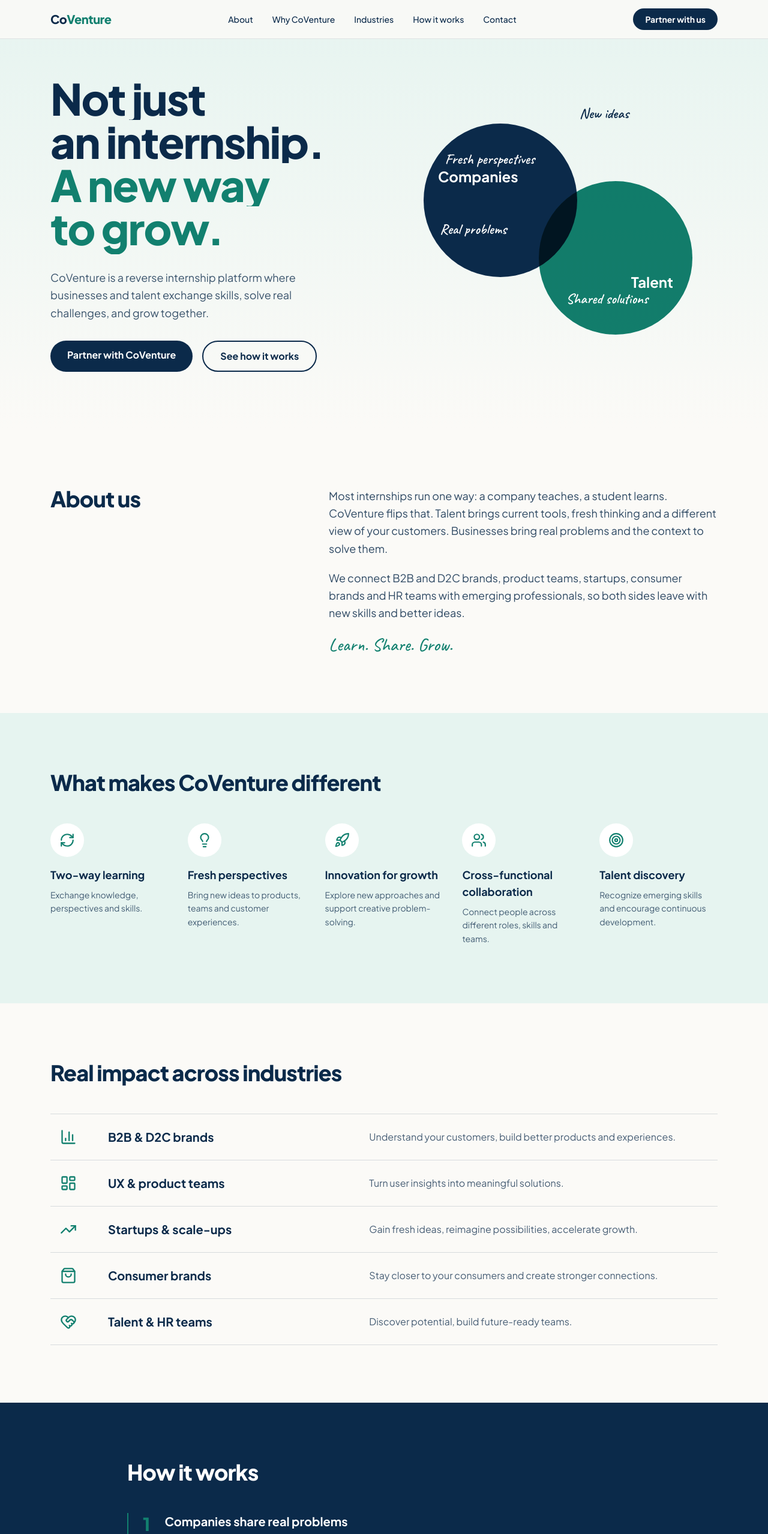
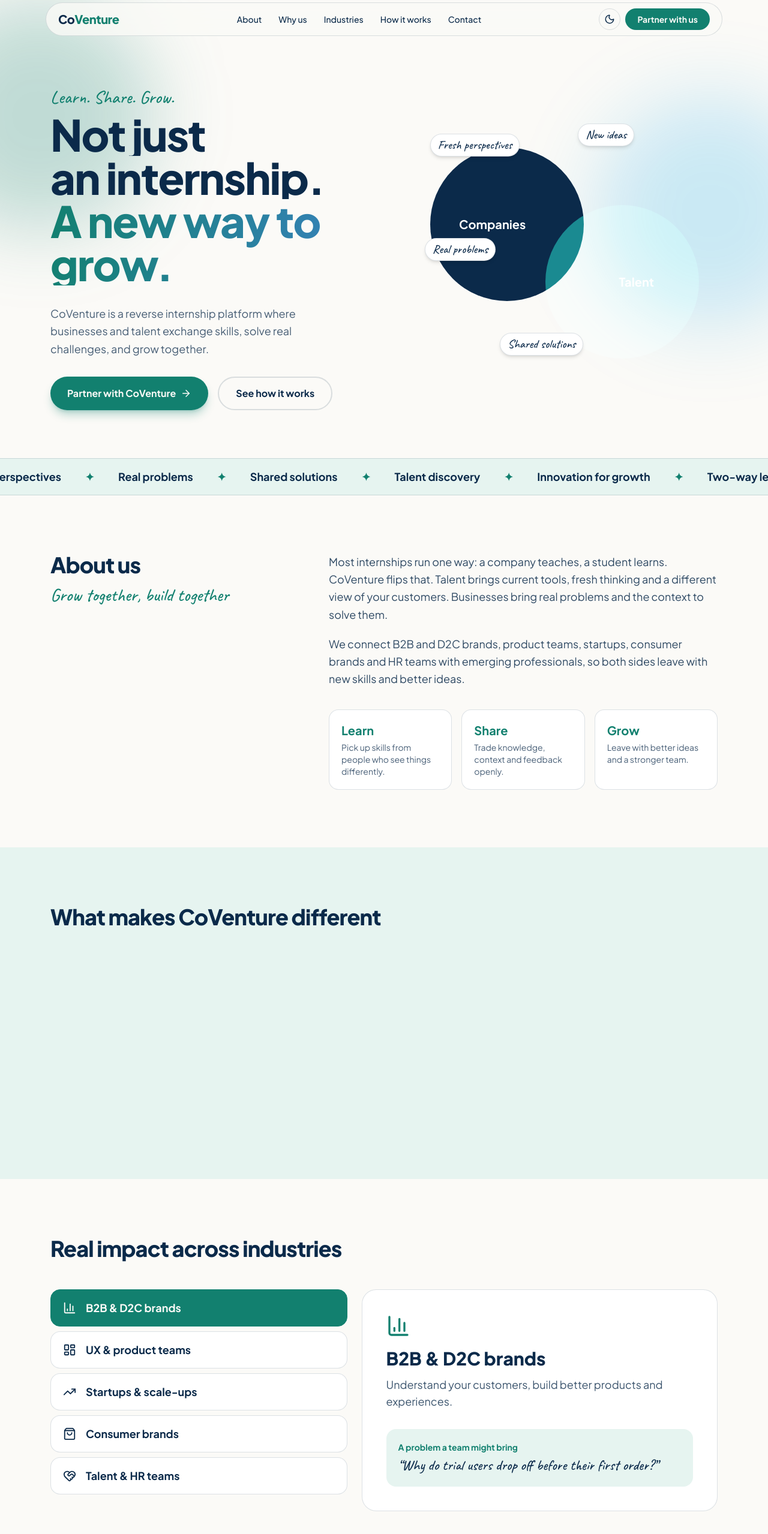
Before and after one commit to piyushsupekar/Coventure, a React (Vite) app: page / in a window 1280 px wide. Shown: the top 2558 px of the page at 60% size. Built offline with nearby package versions, Linux system fonts and the light colour scheme; the HTML template or start-up script is replaced by a standard one.

Commit message:
Merge enhanced CoVenture site design

```diff
--- a/index.html
+++ b/index.html
@@ -5,6 +5,9 @@
     <meta name="viewport" content="width=device-width, initial-scale=1" />
     <meta name="description" content="CoVenture is a reverse internship platform where businesses and talent exchange skills, solve real challenges, and grow together." />
     <title>CoVenture – Grow together, build together</title>
+    <script>
+      try { var t = localStorage.getItem('cv-theme') || (matchMedia('(prefers-color-scheme: dark)').matches ? 'dark' : 'light'); document.documentElement.dataset.theme = t } catch (e) {}
+    </script>
     <link rel="preconnect" href="https://fonts.googleapis.com" />
     <link rel="preconnect" href="https://fonts.gstatic.com" crossorigin />
     <link href="https://fonts.googleapis.com/css2?family=Caveat:wght@500;700&family=Plus+Jakarta+Sans:wght@400;500;700;800&display=swap" rel="stylesheet" />
--- a/src/App.jsx
+++ b/src/App.jsx
@@ -1,7 +1,7 @@
 import { useEffect, useRef, useState } from 'react'
 import gsap from 'gsap'
 import { ScrollTrigger } from 'gsap/ScrollTrigger'
-import { RefreshCw, Lightbulb, Rocket, Users, Target, BarChart3, LayoutDashboard, TrendingUp, ShoppingBag, HeartHandshake, Menu, X } from 'lucide-react'
+import { RefreshCw, Lightbulb, Rocket, Users, Target, BarChart3, LayoutDashboard, TrendingUp, ShoppingBag, HeartHandshake, Menu, X, Sun, Moon, Check, ArrowRight } from 'lucide-react'
 
 gsap.registerPlugin(ScrollTrigger)
 
@@ -12,131 +12,144 @@
   { icon: Users, title: 'Cross-functional collaboration', text: 'Connect people across different roles, skills and teams.' },
   { icon: Target, title: 'Talent discovery', text: 'Recognize emerging skills and encourage continuous development.' },
 ]
-
 const industries = [
-  { icon: BarChart3, title: 'B2B & D2C brands', text: 'Understand your customers, build better products and experiences.' },
-  { icon: LayoutDashboard, title: 'UX & product teams', text: 'Turn user insights into meaningful solutions.' },
-  { icon: TrendingUp, title: 'Startups & scale-ups', text: 'Gain fresh ideas, reimagine possibilities, accelerate growth.' },
-  { icon: ShoppingBag, title: 'Consumer brands', text: 'Stay closer to your consumers and create stronger connections.' },
-  { icon: HeartHandshake, title: 'Talent & HR teams', text: 'Discover potential, build future-ready teams.' },
+  { icon: BarChart3, title: 'B2B & D2C brands', text: 'Understand your customers, build better products and experiences.', ex: 'Why do trial users drop off before their first order?' },
+  { icon: LayoutDashboard, title: 'UX & product teams', text: 'Turn user insights into meaningful solutions.', ex: 'How can onboarding feel obvious to a first-time user?' },
+  { icon: TrendingUp, title: 'Startups & scale-ups', text: 'Gain fresh ideas, reimagine possibilities, accelerate growth.', ex: 'Which new audience should we test next quarter?' },
+  { icon: ShoppingBag, title: 'Consumer brands', text: 'Stay closer to your consumers and create stronger connections.', ex: 'What do younger shoppers expect from our packaging and app?' },
+  { icon: HeartHandshake, title: 'Talent & HR teams', text: 'Discover potential, build future-ready teams.', ex: 'How do we spot emerging skills before we hire?' },
 ]
-
 const steps = [
   { title: 'Companies share real problems', text: 'Teams bring live challenges: a product question, a customer gap, a growth goal.' },
   { title: 'Talent brings fresh thinking', text: 'Emerging professionals propose ideas and solutions from a different angle.' },
   { title: 'Both sides teach and learn', text: 'Skills, context and feedback flow in both directions throughout the project.' },
   { title: 'Everyone grows', text: 'Companies ship better ideas. Talent builds proof of skill and a network.' },
 ]
-
-const links = [['About', '#about'], ['Why CoVenture', '#different'], ['Industries', '#industries'], ['How it works', '#how'], ['Contact', '#contact']]
-
+const forCompanies = ['Fresh ideas on real products and customers', 'Early sight of emerging skills', 'Cross-team collaboration on live problems']
+const forTalent = ['Work on real challenges, not busywork', 'Mentorship and feedback from teams', 'Proof of skill you can show']
+const words = ['Two-way learning', 'Fresh perspectives', 'Real problems', 'Shared solutions', 'Talent discovery', 'Innovation for growth']
+const links = [['About', '#about'], ['Why us', '#different'], ['Industries', '#industries'], ['How it works', '#how'], ['Contact', '#contact']]
 const emailHref = 'mailto:?subject=Partnering%20with%20CoVenture&body=Hi%20CoVenture%20team%2C%0A%0AI%27d%20like%20to%20learn%20more%20about%20partnering%20with%20CoVenture.%0A'
-
-const heroNotes = [
-  { text: 'New ideas', className: 'left-[58%] top-[2%] text-ink' },
-  { text: 'Fresh perspectives', className: 'left-[8%] top-[20%] text-white' },
-  { text: 'Real problems', className: 'left-[6%] top-[48%] text-white' },
-  { text: 'Shared solutions', className: 'left-[53%] top-[76%] text-white' },
-]
 
 export default function App() {
   const root = useRef(null)
   const [open, setOpen] = useState(false)
+  const [active, setActive] = useState(0)
+  const [theme, setTheme] = useState(() => document.documentElement.dataset.theme || 'light')
+
+  const toggleTheme = () => {
+    const next = theme === 'dark' ? 'light' : 'dark'
+    setTheme(next)
+    document.documentElement.dataset.theme = next
+    try { localStorage.setItem('cv-theme', next) } catch (e) {}
+  }
 
   useEffect(() => {
-    const reduce = window.matchMedia('(prefers-reduced-motion: reduce)').matches
+    const reduce = matchMedia('(prefers-reduced-motion: reduce)').matches
     const ctx = gsap.context(() => {
       if (reduce) return
-      // One orchestrated hero entrance
       gsap.timeline({ defaults: { ease: 'power3.out' } })
-        .from('.hero-line', { yPercent: 110, opacity: 0, duration: 0.9, stagger: 0.14 })
-        .from('.hero-sub', { y: 20, opacity: 0, duration: 0.7 }, '-=0.4')
-        .from('.hero-note', { scale: 0.6, opacity: 0, duration: 0.5, stagger: 0.12 }, '-=0.5')
-      // Floating annotations
-      gsap.to('.hero-note', { y: -8, duration: 2.4, ease: 'sine.inOut', yoyo: true, repeat: -1, stagger: 0.3 })
-      // Process steps draw in as you scroll
+        .from('.hero-line', { yPercent: 110, duration: 0.9, stagger: 0.12 })
+        .from('.hero-sub', { y: 20, opacity: 0, duration: 0.7, stagger: 0.1 }, '-=0.4')
+        .from('.orb', { scale: 0.7, opacity: 0, duration: 1, stagger: 0.15 }, '-=0.9')
+      // Signature moment: companies and talent converge as you scroll
+      gsap.to('.orb-a', { x: 70, scrollTrigger: { trigger: '#top', start: 'top top', end: 'bottom top', scrub: 1 } })
+      gsap.to('.orb-b', { x: -70, scrollTrigger: { trigger: '#top', start: 'top top', end: 'bottom top', scrub: 1 } })
+      gsap.to('.note', { y: -8, duration: 2.4, ease: 'sine.inOut', yoyo: true, repeat: -1, stagger: 0.3 })
+      gsap.to('.progress', { scaleX: 1, ease: 'none', scrollTrigger: { scrub: 0.3, start: 0, end: 'max' } })
+      gsap.from('.reveal', { y: 40, opacity: 0, duration: 0.8, stagger: 0.12, scrollTrigger: { trigger: '#different', start: 'top 70%' } })
       gsap.from('.step', { opacity: 0, x: -40, duration: 0.8, stagger: 0.2, scrollTrigger: { trigger: '#how', start: 'top 70%' } })
-      gsap.from('.equation > *', { opacity: 0, scale: 0.8, stagger: 0.15, scrollTrigger: { trigger: '.equation', start: 'top 85%' } })
+      gsap.from('.equation > *', { opacity: 0, scale: 0.8, stagger: 0.15, scrollTrigger: { trigger: '.equation', start: 'top 90%' } })
     }, root)
-
     return () => ctx.revert()
   }, [])
 
   const go = (e, href) => {
-    e.preventDefault()
-    setOpen(false)
+    e.preventDefault(); setOpen(false)
     document.querySelector(href)?.scrollIntoView({ behavior: 'smooth' })
   }
+  const submit = (e) => {
+    e.preventDefault()
+    const f = new FormData(e.target)
+    location.href = `mailto:?subject=${encodeURIComponent('Partnering with CoVenture – ' + f.get('company'))}&body=${encodeURIComponent(`${f.get('message')}\n\n${f.get('name')} (${f.get('email')})`)}`
+  }
+  const A = industries[active]
+  const field = 'w-full rounded-xl border border-line bg-card px-4 py-3 outline-none focus:border-teal'
 
   return (
     <div ref={root}>
-      <header className="fixed inset-x-0 top-0 z-50 border-b border-ink/10 bg-paper/85 backdrop-blur">
-        <nav className="mx-auto flex h-16 max-w-6xl items-center justify-between px-5">
+      <div className="progress fixed inset-x-0 top-0 z-[60] h-1 origin-left scale-x-0 bg-teal" />
+      <header className="fixed inset-x-0 top-1 z-50 mx-auto max-w-6xl px-3">
+        <nav className="flex h-14 items-center justify-between rounded-full border border-line bg-paper/80 px-5 backdrop-blur-xl">
           <a href="#top" onClick={(e) => go(e, '#top')} className="text-xl font-extrabold tracking-tight">Co<span className="text-teal">Venture</span></a>
-          <ul className="hidden gap-8 text-sm font-medium md:flex">
+          <ul className="hidden gap-7 text-sm font-medium md:flex">
             {links.map(([l, h]) => <li key={h}><a href={h} onClick={(e) => go(e, h)} className="hover:text-teal">{l}</a></li>)}
           </ul>
-          <a href={emailHref} className="hidden rounded-full bg-ink px-5 py-2 text-sm font-bold text-white hover:bg-teal-deep md:block">Partner with us</a>
-          <button className="md:hidden" aria-label="Toggle menu" onClick={() => setOpen(!open)}>{open ? <X /> : <Menu />}</button>
+          <div className="flex items-center gap-2">
+            <button onClick={toggleTheme} aria-label={`Switch to ${theme === 'dark' ? 'light' : 'dark'} mode`} className="grid h-9 w-9 place-items-center rounded-full border border-line hover:border-teal hover:text-teal">
+              {theme === 'dark' ? <Sun size={18} /> : <Moon size={18} />}
+            </button>
+            <a href={emailHref} className="hidden rounded-full bg-teal px-5 py-2 text-sm font-bold text-paper md:block">Partner with us</a>
+            <button className="md:hidden" aria-label="Toggle menu" onClick={() => setOpen(!open)}>{open ? <X /> : <Menu />}</button>
+          </div>
         </nav>
-        {open && (
-          <ul className="space-y-1 border-t border-ink/10 bg-paper px-5 py-3 md:hidden">
-            {links.map(([l, h]) => <li key={h}><a href={h} onClick={(e) => go(e, h)} className="block py-2 font-medium">{l}</a></li>)}
-          </ul>
-        )}
+        {open && <ul className="mt-2 rounded-2xl border border-line bg-paper p-3 md:hidden">{links.map(([l, h]) => <li key={h}><a href={h} onClick={(e) => go(e, h)} className="block px-3 py-2 font-medium">{l}</a></li>)}</ul>}
       </header>
 
       <main id="top">
-        {/* HERO */}
-        <section className="relative overflow-hidden bg-gradient-to-b from-mint to-paper pt-32 pb-24">
-          <div className="mx-auto grid max-w-6xl items-center gap-12 px-5 md:grid-cols-2">
+        <section className="relative overflow-hidden pb-20 pt-36">
+          <div className="pointer-events-none absolute -left-32 top-0 h-96 w-96 rounded-full bg-teal/25 blur-3xl" />
+          <div className="pointer-events-none absolute -right-24 top-40 h-96 w-96 rounded-full bg-sky-500/20 blur-3xl" />
+          <div className="relative mx-auto grid max-w-6xl items-center gap-10 px-5 lg:grid-cols-[1.1fr_1fr]">
             <div>
-              <h1 className="text-5xl font-extrabold leading-[1.05] tracking-tight md:text-7xl">
+              <p className="hero-sub font-hand text-3xl text-teal">Learn. Share. Grow.</p>
+              <h1 className="mt-2 text-5xl font-extrabold leading-[1.04] tracking-tight md:text-7xl">
                 <span className="block overflow-hidden"><span className="hero-line block">Not just</span></span>
                 <span className="block overflow-hidden"><span className="hero-line block">an internship.</span></span>
-                <span className="block overflow-hidden"><span className="hero-line block text-teal">A new way</span></span>
-                <span className="block overflow-hidden pb-2"><span className="hero-line block text-teal">to grow.</span></span>
+                <span className="block overflow-hidden pb-2"><span className="hero-line grad-text block">A new way to grow.</span></span>
               </h1>
-              <p className="hero-sub mt-6 max-w-md text-lg leading-relaxed text-ink/80">
-                CoVenture is a reverse internship platform where businesses and talent exchange skills, solve real challenges, and grow together.
-              </p>
+              <p className="hero-sub mt-6 max-w-md text-lg leading-relaxed text-ink/75">CoVenture is a reverse internship platform where businesses and talent exchange skills, solve real challenges, and grow together.</p>
               <div className="hero-sub mt-8 flex flex-wrap gap-4">
-                <a href={emailHref} className="rounded-full bg-ink px-7 py-3 font-bold text-white hover:bg-teal-deep">Partner with CoVenture</a>
-                <a href="#how" onClick={(e) => go(e, '#how')} className="rounded-full border-2 border-ink px-7 py-3 font-bold hover:bg-ink hover:text-white">See how it works</a>
+                <a href={emailHref} className="inline-flex items-center gap-2 rounded-full bg-teal px-7 py-3.5 font-bold text-paper shadow-lg shadow-teal/30">Partner with CoVenture <ArrowRight size={18} /></a>
+                <a href="#how" onClick={(e) => go(e, '#how')} className="rounded-full border-2 border-line px-7 py-3.5 font-bold hover:border-teal hover:text-teal">See how it works</a>
               </div>
             </div>
             <div className="relative mx-auto h-[26rem] w-full max-w-md">
-              <div className="absolute left-0 top-10 h-64 w-64 rounded-full bg-ink" />
-              <div className="absolute bottom-6 right-0 h-64 w-64 rounded-full bg-teal mix-blend-multiply" />
-              <span className="absolute left-6 top-28 text-2xl font-bold text-white">Companies</span>
-              <span className="absolute bottom-24 right-8 text-2xl font-bold text-white">Talent</span>
-              {heroNotes.map(({ text, className }) => (
-                <span key={text} className={`hero-note absolute z-10 whitespace-nowrap font-hand text-xl font-semibold sm:text-2xl ${className}`}>
-                  {text}
-                </span>
+              <div className="orb orb-a absolute left-0 top-10 grid h-64 w-64 place-items-center rounded-full bg-deep text-xl font-bold text-white"><span className="-translate-x-6">Companies</span></div>
+              <div className="orb orb-b absolute bottom-6 right-0 grid h-64 w-64 place-items-center rounded-full bg-teal/90 text-xl font-bold text-paper mix-blend-screen"><span className="translate-x-6">Talent</span></div>
+              {[['New ideas', '0%', '55%'], ['Real problems', '46%', '-2%'], ['Fresh perspectives', '4%', '0%'], ['Shared solutions', '84%', '26%']].map(([t, top, left]) => (
+                <span key={t} className="note absolute rounded-full border border-line bg-card px-3 py-1 font-hand text-xl shadow-md" style={{ top, left }}>{t}</span>
               ))}
             </div>
           </div>
         </section>
 
-        {/* ABOUT */}
+        <div className="overflow-hidden border-y border-line bg-mint py-4">
+          <div className="marquee flex w-max gap-10 whitespace-nowrap text-lg font-bold">
+            {[...words, ...words].map((w, i) => <span key={i} className="flex items-center gap-10">{w}<span className="text-teal">✦</span></span>)}
+          </div>
+        </div>
+
         <section id="about" className="mx-auto grid max-w-6xl gap-12 px-5 py-24 md:grid-cols-5">
-          <h2 className="text-4xl font-extrabold tracking-tight md:col-span-2">About us</h2>
+          <div className="md:col-span-2"><h2 className="text-4xl font-extrabold tracking-tight">About us</h2><p className="mt-3 font-hand text-3xl text-teal">Grow together, build together</p></div>
           <div className="space-y-5 text-lg leading-relaxed text-ink/85 md:col-span-3">
             <p>Most internships run one way: a company teaches, a student learns. CoVenture flips that. Talent brings current tools, fresh thinking and a different view of your customers. Businesses bring real problems and the context to solve them.</p>
             <p>We connect B2B and D2C brands, product teams, startups, consumer brands and HR teams with emerging professionals, so both sides leave with new skills and better ideas.</p>
-            <p className="font-hand text-3xl text-teal">Learn. Share. Grow.</p>
+            <div className="grid gap-4 pt-4 sm:grid-cols-3">
+              {[['Learn', 'Pick up skills from people who see things differently.'], ['Share', 'Trade knowledge, context and feedback openly.'], ['Grow', 'Leave with better ideas and a stronger team.']].map(([t, x]) => (
+                <div key={t} className="rounded-2xl border border-line bg-card p-5"><h3 className="text-xl font-bold text-teal">{t}</h3><p className="mt-1 text-sm text-ink/75">{x}</p></div>
+              ))}
+            </div>
           </div>
         </section>
 
-        {/* DIFFERENT */}
         <section id="different" className="bg-mint py-24">
           <div className="mx-auto max-w-6xl px-5">
             <h2 className="text-4xl font-extrabold tracking-tight">What makes CoVenture different</h2>
-            <div className="mt-12 grid gap-x-8 gap-y-10 sm:grid-cols-2 lg:grid-cols-5">
+            <div className="mt-12 grid gap-5 sm:grid-cols-2 lg:grid-cols-5">
               {differences.map(({ icon: Icon, title, text }) => (
-                <div key={title}>
-                  <div className="mb-4 grid h-14 w-14 place-items-center rounded-full bg-white text-teal"><Icon size={26} /></div>
+                <div key={title} className="reveal rounded-3xl border border-line bg-card p-6 transition hover:-translate-y-1 hover:border-teal">
+                  <div className="mb-5 grid h-12 w-12 place-items-center rounded-2xl bg-soft text-teal"><Icon size={24} /></div>
                   <h3 className="text-lg font-bold">{title}</h3>
                   <p className="mt-2 text-sm leading-relaxed text-ink/75">{text}</p>
                 </div>
@@ -145,22 +158,41 @@
           </div>
         </section>
 
-        {/* INDUSTRIES */}
         <section id="industries" className="mx-auto max-w-6xl px-5 py-24">
           <h2 className="text-4xl font-extrabold tracking-tight">Real impact across industries</h2>
-          <ul className="mt-12 divide-y divide-ink/15 border-y border-ink/15">
-            {industries.map(({ icon: Icon, title, text }) => (
-              <li key={title} className="grid items-center gap-3 py-6 transition-colors hover:bg-mint/60 sm:grid-cols-[3rem_1fr_1.4fr] sm:gap-8 sm:px-4">
-                <Icon className="text-teal" size={28} />
-                <h3 className="text-xl font-bold">{title}</h3>
-                <p className="text-ink/75">{text}</p>
-              </li>
-            ))}
-          </ul>
+          <div className="mt-12 grid gap-6 lg:grid-cols-[1fr_1.2fr]">
+            <div className="space-y-2" role="tablist">
+              {industries.map(({ icon: Icon, title }, i) => (
+                <button key={title} role="tab" aria-selected={i === active} onClick={() => setActive(i)}
+                  className={`flex w-full items-center gap-4 rounded-2xl border px-5 py-4 text-left text-lg font-bold transition ${i === active ? 'border-teal bg-teal text-paper' : 'border-line bg-card hover:border-teal'}`}>
+                  <Icon size={22} />{title}
+                </button>
+              ))}
+            </div>
+            <div key={active} className="rounded-3xl border border-line bg-card p-8 lg:p-10">
+              <A.icon className="text-teal" size={40} />
+              <h3 className="mt-4 text-3xl font-extrabold">{A.title}</h3>
+              <p className="mt-3 text-lg text-ink/80">{A.text}</p>
+              <div className="mt-8 rounded-2xl bg-mint p-5">
+                <p className="text-sm font-bold text-teal">A problem a team might bring</p>
+                <p className="mt-1 font-hand text-2xl">“{A.ex}”</p>
+              </div>
+            </div>
+          </div>
         </section>
 
-        {/* HOW */}
-        <section id="how" className="bg-ink py-24 text-white">
+        <section className="bg-mint py-24">
+          <div className="mx-auto grid max-w-6xl gap-6 px-5 md:grid-cols-2">
+            {[['For companies', forCompanies], ['For talent', forTalent]].map(([t, list]) => (
+              <div key={t} className="rounded-3xl border border-line bg-card p-8">
+                <h3 className="text-2xl font-extrabold">{t}</h3>
+                <ul className="mt-5 space-y-3">{list.map((x) => <li key={x} className="flex gap-3"><Check className="mt-0.5 shrink-0 text-teal" size={20} />{x}</li>)}</ul>
+              </div>
+            ))}
+          </div>
+        </section>
+
+        <section id="how" className="bg-deep py-24 text-white">
           <div className="mx-auto max-w-4xl px-5">
             <h2 className="text-4xl font-extrabold tracking-tight">How it works</h2>
             <ol className="mt-12 space-y-8">
@@ -177,15 +209,23 @@
           </div>
         </section>
 
-        {/* CONTACT */}
-        <section id="contact" className="mx-auto max-w-3xl px-5 py-24 text-center">
-          <h2 className="text-4xl font-extrabold tracking-tight md:text-5xl">Let’s build a stronger, smarter future together.</h2>
-          <p className="mx-auto mt-5 max-w-xl text-lg text-ink/80">Tell us about your team and the problems you want fresh eyes on. We’ll get back with the next steps.</p>
-          <a href={emailHref} className="mt-8 inline-block rounded-full bg-teal px-8 py-4 text-lg font-bold text-white hover:bg-teal-deep">Partner with CoVenture</a>
+        <section id="contact" className="mx-auto grid max-w-6xl gap-12 px-5 py-24 lg:grid-cols-2">
+          <div>
+            <h2 className="text-4xl font-extrabold tracking-tight md:text-5xl">Let’s build a stronger, smarter future together.</h2>
+            <p className="mt-5 text-lg text-ink/80">Tell us about your team and the problems you want fresh eyes on. We’ll get back with the next steps.</p>
+            <p className="mt-6 font-hand text-3xl text-teal">Better people. Better ideas. Bigger impact.</p>
+          </div>
+          <form onSubmit={submit} className="space-y-4 rounded-3xl border border-line bg-card p-6 lg:p-8">
+            <input required name="name" placeholder="Your name" aria-label="Your name" className={field} />
+            <input required type="email" name="email" placeholder="Work email" aria-label="Work email" className={field} />
+            <input required name="company" placeholder="Company" aria-label="Company" className={field} />
+            <textarea required name="message" rows="4" placeholder="What problem should we start with?" aria-label="Message" className={field} />
+            <button className="w-full rounded-full bg-teal px-7 py-3.5 font-bold text-paper">Send message</button>
+          </form>
         </section>
       </main>
 
-      <footer className="border-t border-ink/10 py-8 text-center text-sm text-ink/70">
+      <footer className="border-t border-line py-8 text-center text-sm text-ink/70">
         <p className="font-bold text-ink">CoVenture · Grow together, build together</p>
         <p className="mt-1">© {new Date().getFullYear()} CoVenture. All rights reserved.</p>
       </footer>
--- a/src/index.css
+++ b/src/index.css
@@ -1,10 +1,35 @@
-@import url('https://fonts.googleapis.com/css2?family=Caveat:wght@500;600&family=Plus+Jakarta+Sans:wght@400;500;700;800&display=swap');
-
 @tailwind base;
 @tailwind components;
 @tailwind utilities;
 
+:root {
+  --ink: 11 42 74;
+  --paper: 251 250 247;
+  --mint: 230 244 240;
+  --teal: 18 128 111;
+  --soft: 207 234 227;
+  --card: 255 255 255;
+  --deep: 11 42 74;
+  --line: 11 42 74;
+  color-scheme: light;
+}
+
+[data-theme='dark'] {
+  --ink: 232 241 245;
+  --paper: 8 18 31;
+  --mint: 13 40 50;
+  --teal: 65 200 173;
+  --soft: 21 64 74;
+  --card: 15 31 48;
+  --deep: 5 12 21;
+  --line: 232 241 245;
+  color-scheme: dark;
+}
+
 html { scroll-behavior: smooth; }
-body { @apply bg-paper font-sans text-ink antialiased; }
-:focus-visible { outline: 3px solid #12806f; outline-offset: 3px; }
+body { @apply bg-paper font-sans text-ink antialiased; transition: background-color .3s, color .3s; }
+:focus-visible { outline: 3px solid rgb(var(--teal)); outline-offset: 3px; }
+.grad-text { background: linear-gradient(100deg, rgb(var(--teal)), #3b82c4); background-clip: text; color: transparent; }
+@keyframes marquee { to { transform: translateX(-50%); } }
+.marquee { animation: marquee 30s linear infinite; }
 @media (prefers-reduced-motion: reduce) { * { animation: none !important; transition: none !important; } }
```
Also changed, not shown: tailwind.config.js (+8 -4 lines).
